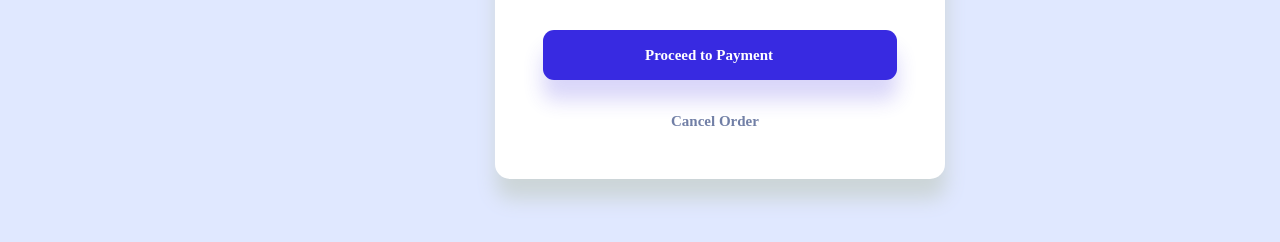
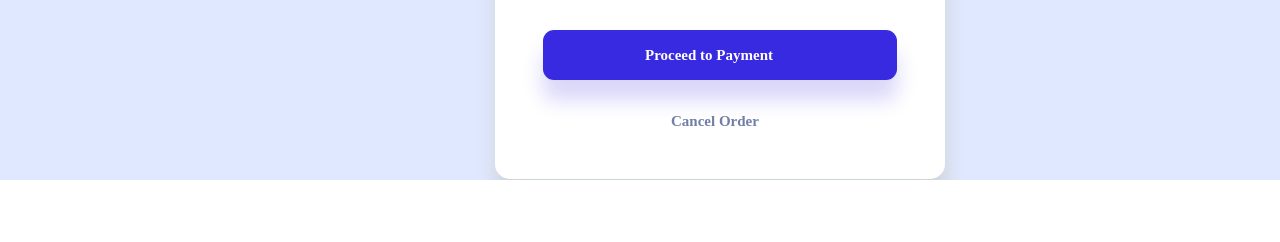
Before and after one commit to PelhamMutai/order-summary, a plain HTML site: page index.html in a window 1280 px wide. Shown: the part 620-862 px from the top of the page. After the commit the page ends 800 px from the top, so only its background shows below. Drawn offline with Linux system fonts and the light colour scheme; a web font is replaced by a local one.

Commit message:
modified index.css

```diff
--- a/index.css
+++ b/index.css
@@ -10,8 +10,8 @@ body{
     box-sizing: border-box;
 }
 .container{
-    width: 1440px;
-    height: 900px;
+    width: 100vw;
+    height: 100vh;
     background-color: #E0E8FF;
 }
 .desktop-pattern{
```
